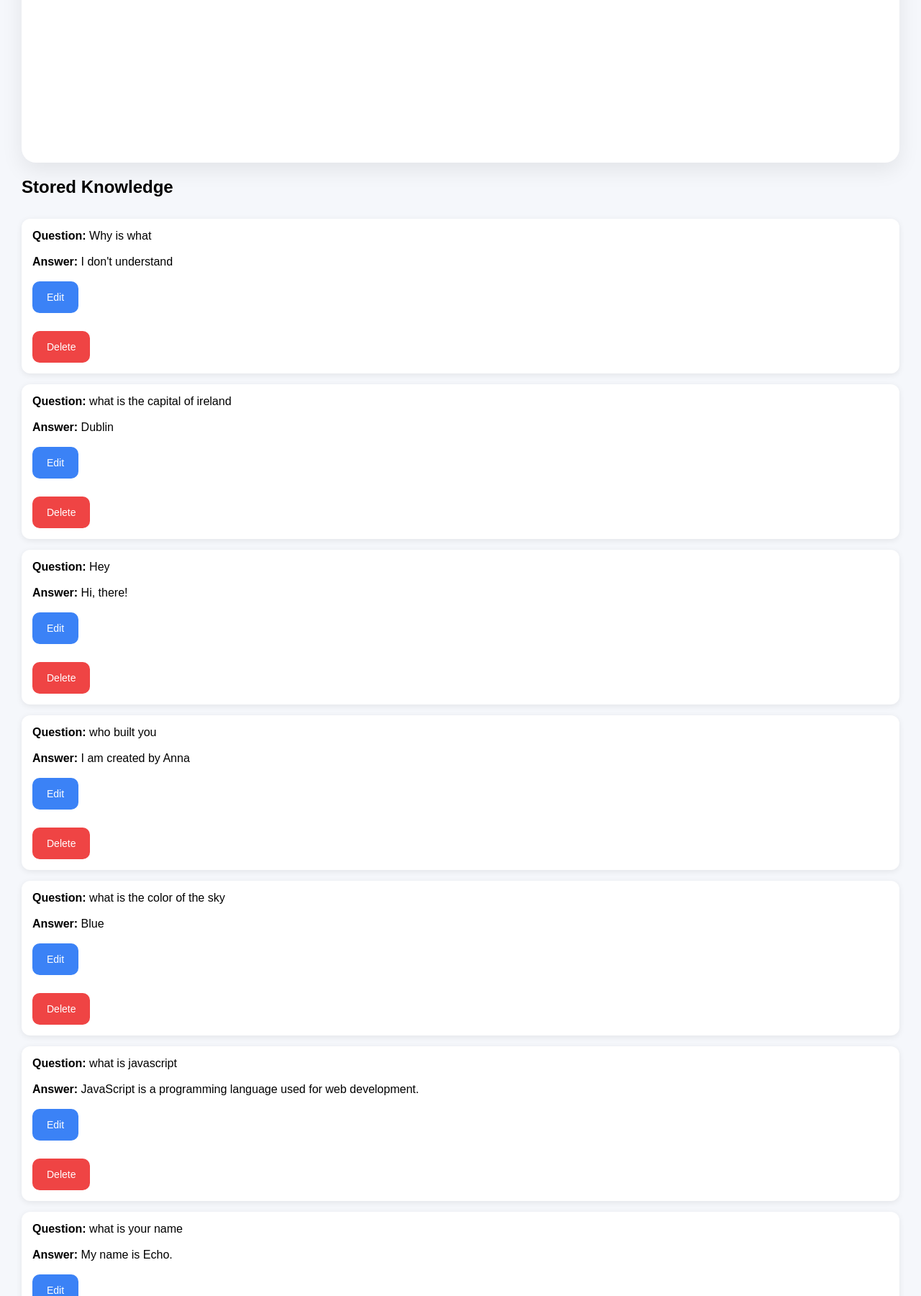
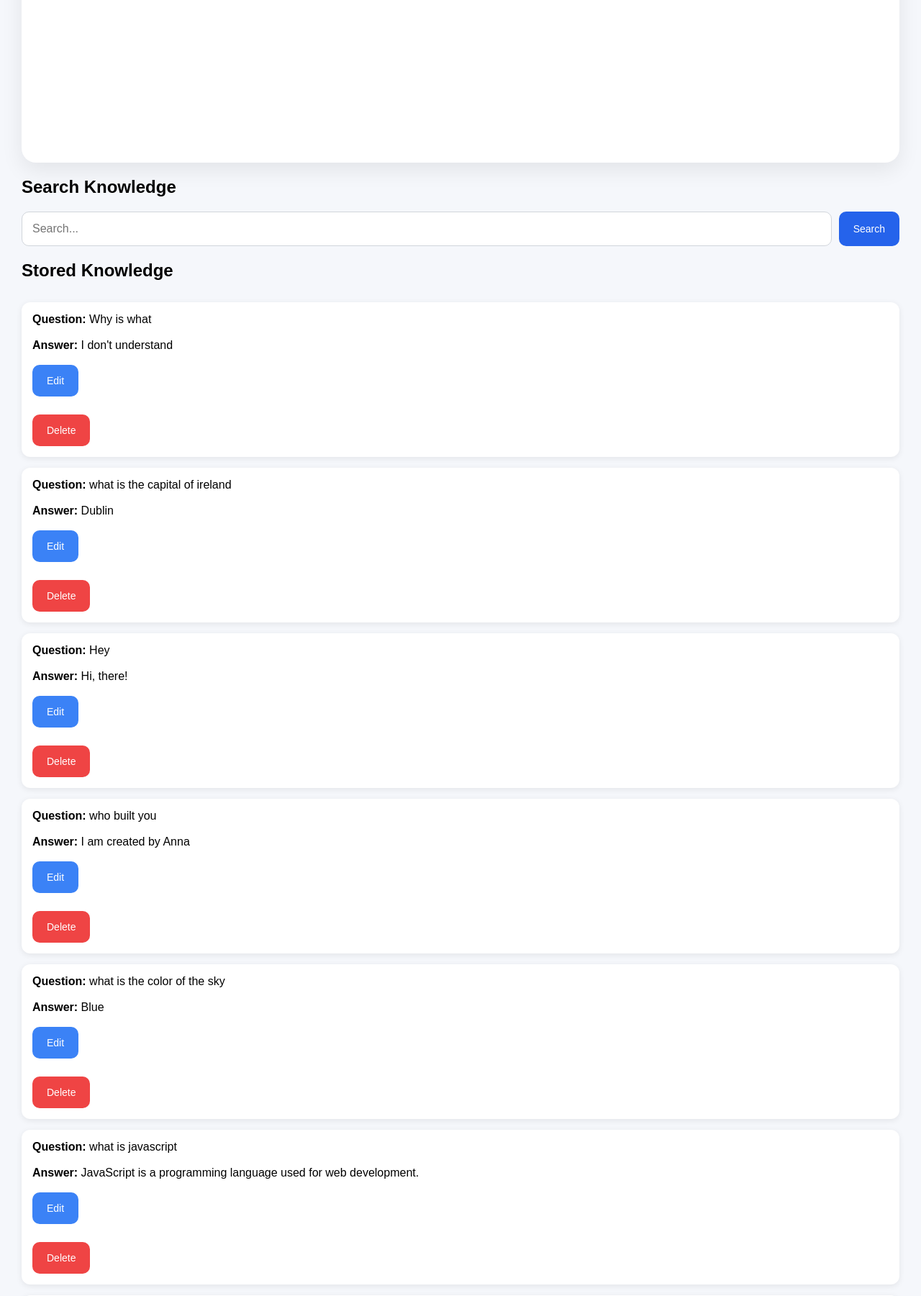
Before and after one commit to annalangan100/chatbot-project, a Flask app: page /admin in a window 1280 px wide. Shown: the part 540-2341 px from the top of the page at 72% size. Run offline with Flask 3, Linux system fonts and the light colour scheme; data comes from the database, SQL or seed files in the repository; both versions use the stored data as it was after the commit.

Commit message:
Add knowledge search functionality

```diff
--- a/app.py
+++ b/app.py
@@ -4,7 +4,7 @@ from utils.database import get_semantic_response
 from utils.memory import load_user_data
 from utils.memory_commands import handle_memory_command
 from utils.chat_history import load_chat_history, save_chat_history, clear_chat_history
-from utils.database import get_semantic_response, add_response, get_all_knowledge, delete_response, update_response, get_response_by_id
+from utils.database import get_semantic_response, add_response, get_all_knowledge, delete_response, update_response, get_response_by_id, search_knowledge
 
 app = Flask(__name__)
 
@@ -37,7 +37,20 @@ def admin():
             bot_response
         )
 
-    knowledge = get_all_knowledge()
+    search_term = request.args.get(
+        "search",
+        ""
+    )
+
+    if search_term:
+
+        knowledge = search_knowledge(
+            search_term
+        )
+
+    else:
+
+        knowledge = get_all_knowledge()
 
     return render_template(
         "admin.html",
--- a/templates/admin.html
+++ b/templates/admin.html
@@ -42,6 +42,25 @@
         </form>
 
     </div>
+
+    <h2>Search Knowledge</h2>
+
+    <form method="GET">
+
+        <input
+            type="text"
+            name="search"
+            value="{{ request.args.get('search', '') }}"
+            placeholder="Search..."
+        >
+
+        <button type="submit">
+
+            Search
+
+        </button>
+
+    </form>
 
     <h2>Stored Knowledge</h2>
 
--- a/utils/database.py
+++ b/utils/database.py
@@ -182,3 +182,38 @@ def get_response_by_id(
     connection.close()
 
     return response
+
+def search_knowledge(search_term):
+
+    import sqlite3
+
+    connection = sqlite3.connect(
+        "data/responses.db"
+    )
+
+    cursor = connection.cursor()
+
+    cursor.execute(
+        """
+        SELECT
+            id,
+            user_input,
+            bot_response
+        FROM responses
+        WHERE
+            user_input LIKE ?
+            OR
+            bot_response LIKE ?
+        ORDER BY id DESC
+        """,
+        (
+            f"%{search_term}%",
+            f"%{search_term}%"
+        )
+    )
+
+    results = cursor.fetchall()
+
+    connection.close()
+
+    return results
```
Also changed, not shown: data/responses.db.
